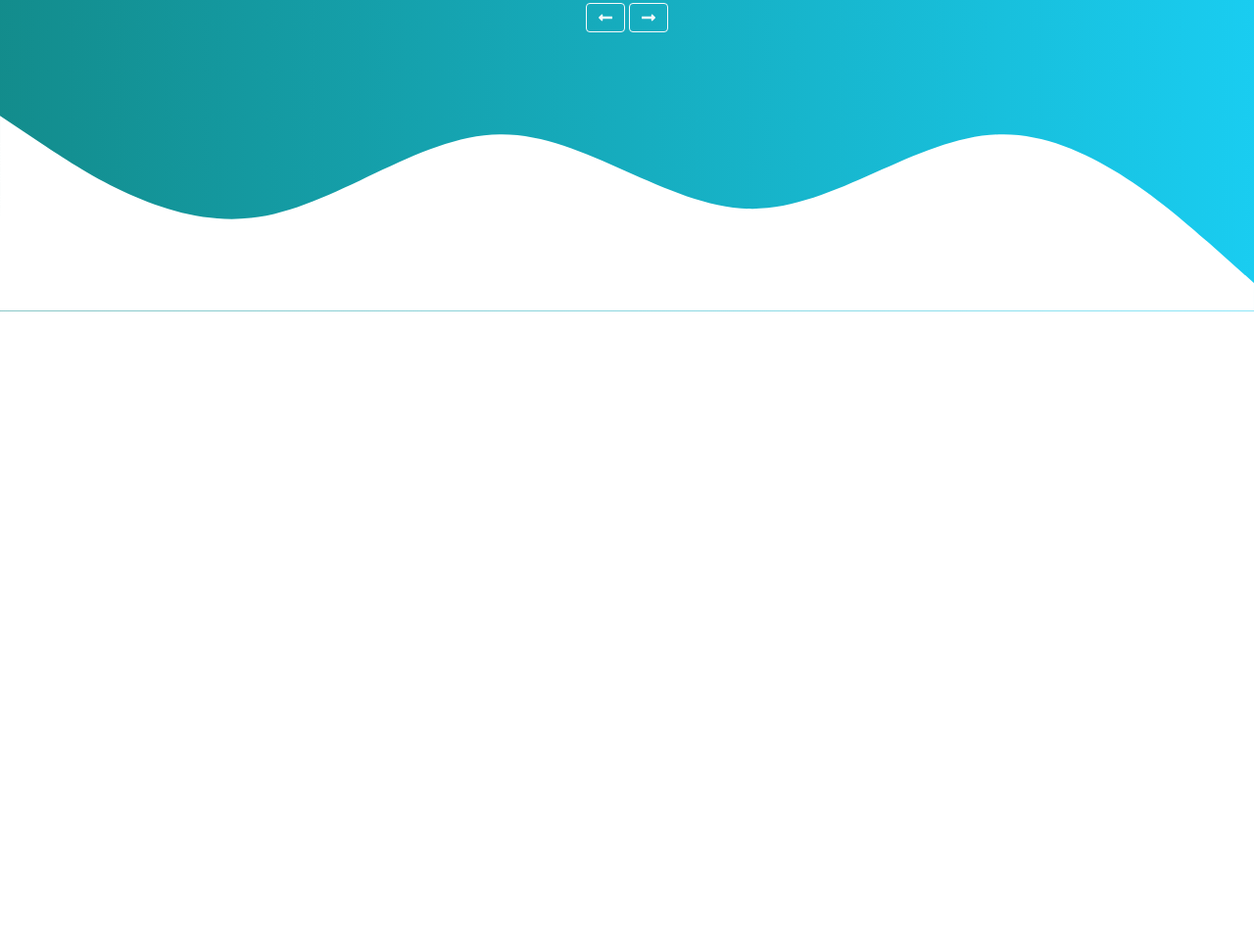
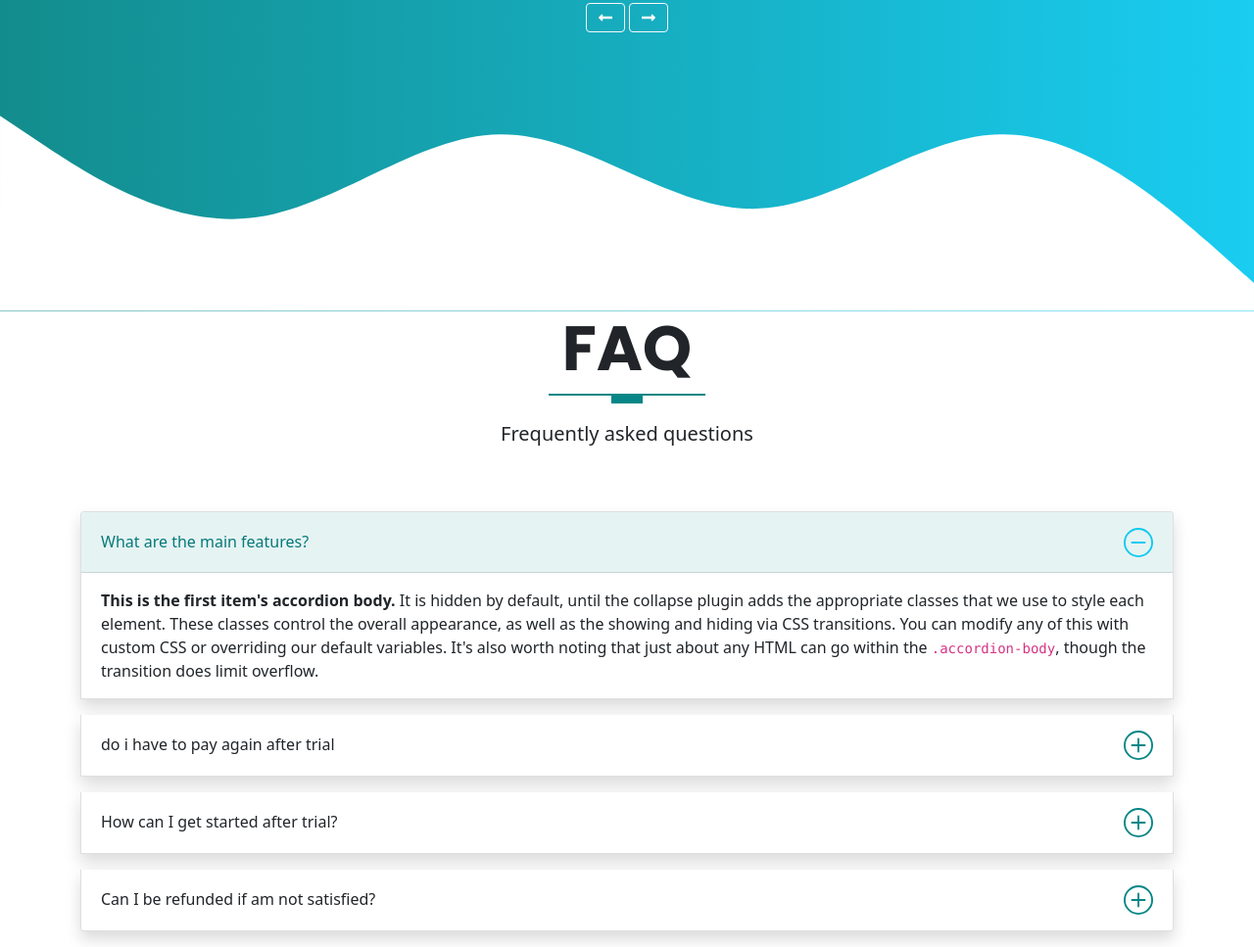
Before and after one commit to dacicus75/bootstrap5Sass, a website: page index.html in a window 1280 px wide. Shown: the part 3941-4908 px from the top of the page at 98% size. Before the commit the page ends 4259 px from the top, so only its background shows below. Drawn offline with nearby package versions, Linux system fonts and the light colour scheme.

Commit message:
added faq section

```diff
--- a/index.html
+++ b/index.html
@@ -365,6 +365,77 @@
   <svg xmlns="http://www.w3.org/2000/svg" viewBox="0 0 1440 320"><path fill="#fff" fill-opacity="1" d="M0,96L48,128C96,160,192,224,288,213.3C384,203,480,117,576,117.3C672,117,768,203,864,202.7C960,203,1056,117,1152,117.3C1248,117,1344,203,1392,245.3L1440,288L1440,320L1392,320C1344,320,1248,320,1152,320C1056,320,960,320,864,320C768,320,672,320,576,320C480,320,384,320,288,320C192,320,96,320,48,320L0,320Z"></path></svg>
 </section>
 
+<!-- FAQ section -->
+
+<section id="faq" class="faq">
+  <div class="container">
+    <div class="row">
+     <h1 class="display-3 fw-bold text-uppercase text-center">faq</h1>
+     <div class="heading-line"></div>
+     <p class="lead text-center">Frequently asked questions</p>
+    </div>
+    <!-- Accordion content -->
+    <div class="row mt-5">
+      <div class="col-md-12">
+        <div class="accordion" id="accordionExample">
+          <!-- ACCORDION ITEM 1 -->
+          <div class="accordion-item shadow mb-3">
+            <h2 class="accordion-header" id="headingOne">
+              <button class="accordion-button" type="button" data-bs-toggle="collapse" data-bs-target="#collapseOne" aria-expanded="true" aria-controls="collapseOne">
+                What are the main features?
+              </button>
+            </h2>
+            <div id="collapseOne" class="accordion-collapse collapse show" aria-labelledby="headingOne" data-bs-parent="#accordionExample">
+              <div class="accordion-body">
+                <strong>This is the first item's accordion body.</strong> It is hidden by default, until the collapse plugin adds the appropriate classes that we use to style each element. These classes control the overall appearance, as well as the showing and hiding via CSS transitions. You can modify any of this with custom CSS or overriding our default variables. It's also worth noting that just about any HTML can go within the <code>.accordion-body</code>, though the transition does limit overflow.
+              </div>
+            </div>
+          </div>
+             <!-- ACCORDION ITEM 2 -->
+          <div class="accordion-item shadow mb-3">
+            <h2 class="accordion-header" id="headingTwo">
+              <button class="accordion-button collapsed" type="button" data-bs-toggle="collapse" data-bs-target="#collapseTwo" aria-expanded="false" aria-controls="collapseTwo">
+                do i have to pay again after trial
+              </button>
+            </h2>
+            <div id="collapseTwo" class="accordion-collapse collapse" aria-labelledby="headingTwo" data-bs-parent="#accordionExample">
+              <div class="accordion-body">
+                <strong>This is the second item's accordion body.</strong> It is hidden by default, until the collapse plugin adds the appropriate classes that we use to style each element. These classes control the overall appearance, as well as the showing and hiding via CSS transitions. You can modify any of this with custom CSS or overriding our default variables. It's also worth noting that just about any HTML can go within the <code>.accordion-body</code>, though the transition does limit overflow.
+              </div>
+            </div>
+          </div>
+             <!-- ACCORDION ITEM 3 -->
+          <div class="accordion-item shadow mb-3">
+            <h2 class="accordion-header" id="headingThree">
+              <button class="accordion-button collapsed" type="button" data-bs-toggle="collapse" data-bs-target="#collapseThree" aria-expanded="false" aria-controls="collapseThree">
+            How can I get started after trial?
+              </button>
+            </h2>
+            <div id="collapseThree" class="accordion-collapse collapse" aria-labelledby="headingThree" data-bs-parent="#accordionExample">
+              <div class="accordion-body">
+                <strong>This is the third item's accordion body.</strong> It is hidden by default, until the collapse plugin adds the appropriate classes that we use to style each element. These classes control the overall appearance, as well as the showing and hiding via CSS transitions. You can modify any of this with custom CSS or overriding our default variables. It's also worth noting that just about any HTML can go within the <code>.accordion-body</code>, though the transition does limit overflow.
+              </div>
+            </div>
+          </div>
+             <!-- ACCORDION ITEM 4 -->
+          <div class="accordion-item shadow mb-3">
+            <h2 class="accordion-header" id="headingFour">
+              <button class="accordion-button collapsed" type="button" data-bs-toggle="collapse" data-bs-target="#collapseFour" aria-expanded="false" aria-controls="collapseFour">
+                Can I be refunded if am not satisfied?
+              </button>
+            </h2>
+            <div id="collapseFour" class="accordion-collapse collapse" aria-labelledby="headingFour" data-bs-parent="#accordionExample">
+              <div class="accordion-body">
+                <strong>This is the third item's accordion body.</strong> It is hidden by default, until the collapse plugin adds the appropriate classes that we use to style each element. These classes control the overall appearance, as well as the showing and hiding via CSS transitions. You can modify any of this with custom CSS or overriding our default variables. It's also worth noting that just about any HTML can go within the <code>.accordion-body</code>, though the transition does limit overflow.
+              </div>
+            </div>
+          </div>
+        </div>
+      </div>
+    </div>
+  </div>
+</section>
+
         <!--[if lt IE 7]>
             <p class="browsehappy">You are using an <strong>outdated</strong> browser. Please <a href="#">upgrade your browser</a> to improve your experience.</p>
         <![endif]-->
```
